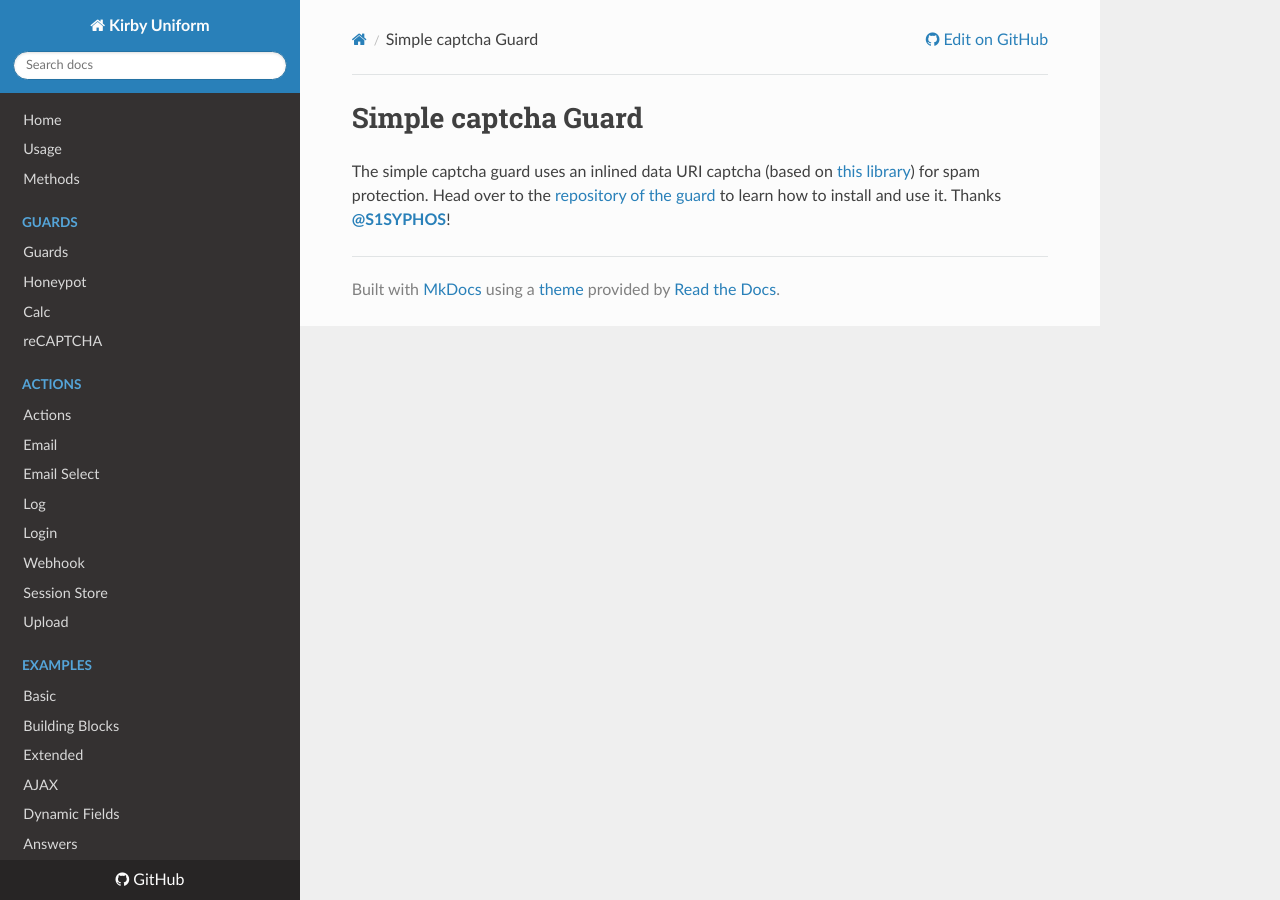
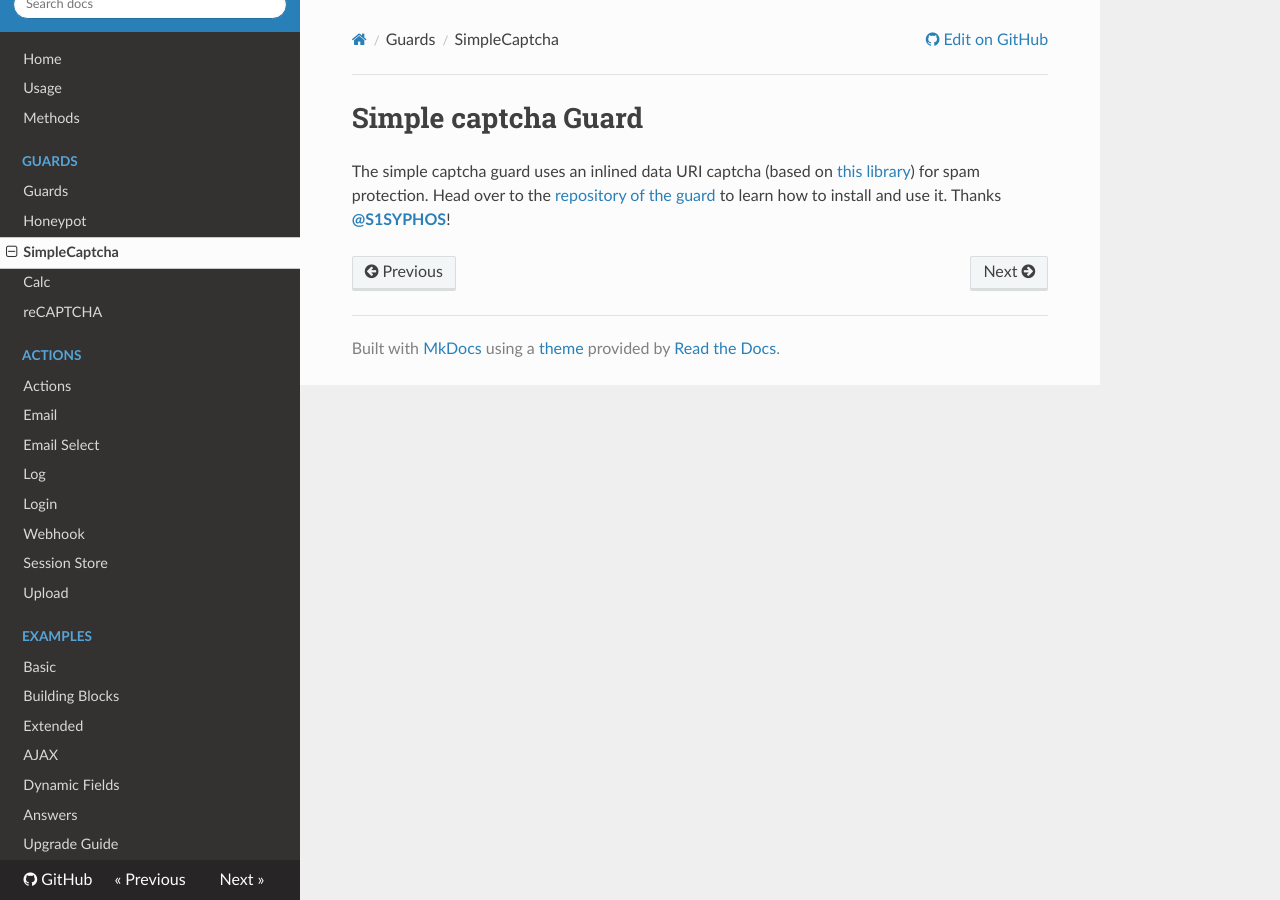
Before and after one commit to mzur/kirby-uniform, an MkDocs documentation site: the page built from docs/guards/simple-captcha.md, in a window 1280 px wide. Built offline with MkDocs 1.6.1, drawn with Linux system fonts in a browser that asks for light colours; nearby versions of some CDN libraries; old or Windows-style settings are respelled for this version of MkDocs.

Commit message:
Add 'SimpleCaptcha' to `mkdocs.yml`

```diff
--- a/mkdocs.yml
+++ b/mkdocs.yml
@@ -11,6 +11,7 @@ pages:
     - Guards:
         - Guards: guards/guards.md
         - Honeypot: guards/honeypot.md
+        - SimpleCaptcha: guards/simple-captcha.md
         - Calc: guards/calc.md
         - reCAPTCHA: guards/recaptcha.md
     - Actions:
```
